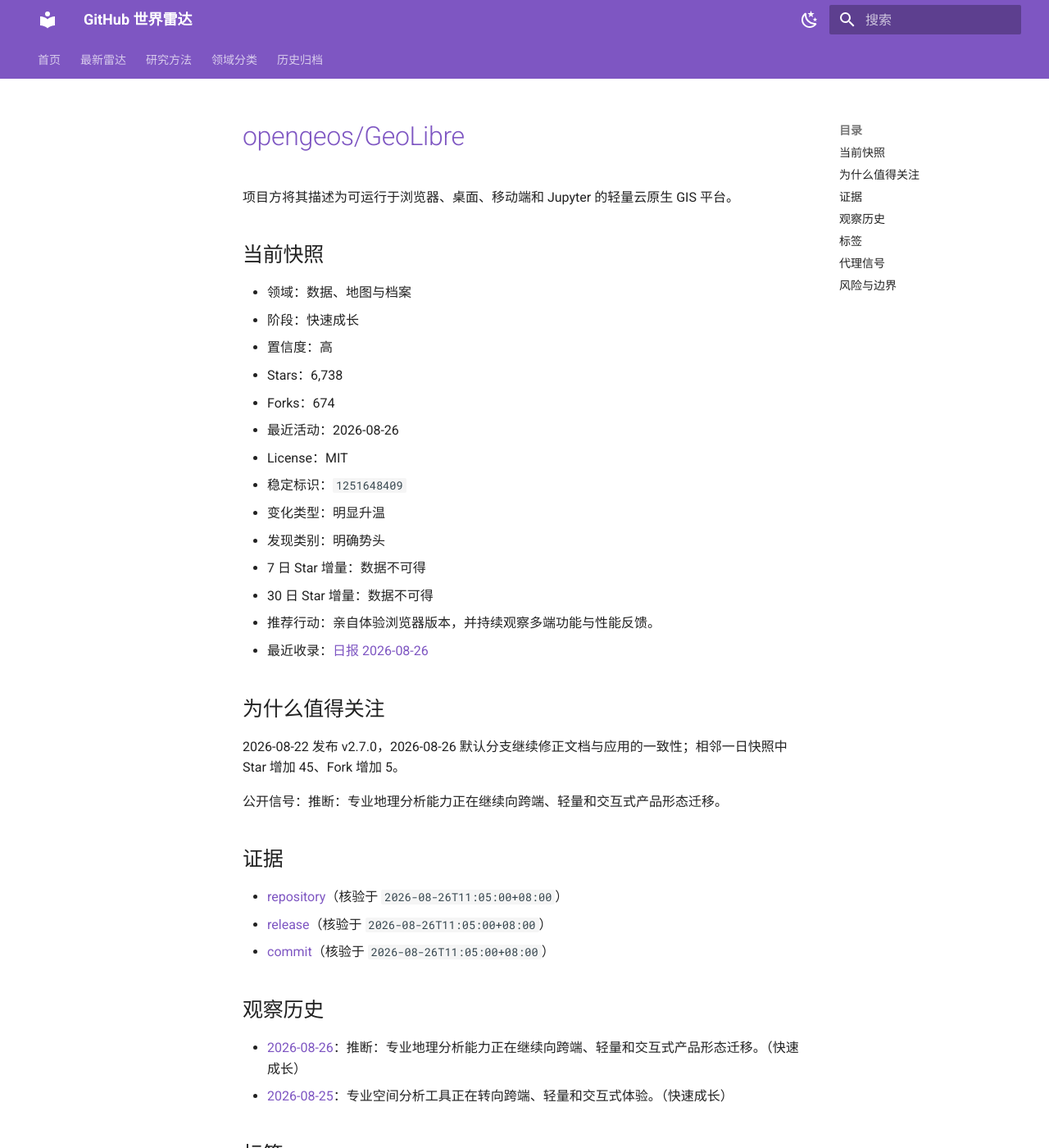
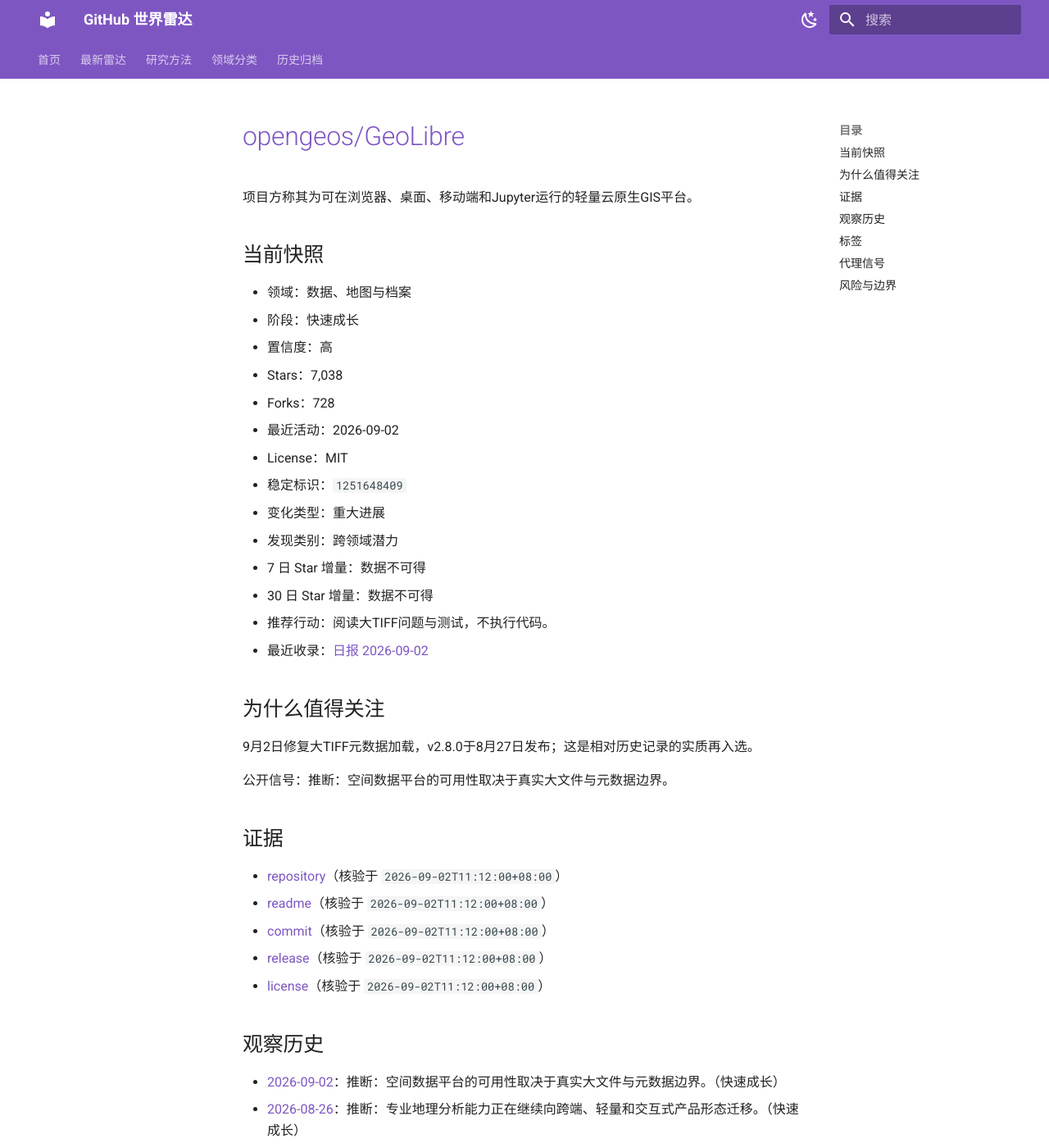
Before and after one commit to 144guanguan/github-world-radar, an MkDocs documentation site: the page built from docs/projects/opengeos--GeoLibre.md, in a window 1280 px wide and 1400 px high. Shown: the whole window at 82% size. Built offline with MkDocs 1.6.1 and Material for MkDocs 9.7.7, drawn with Linux system fonts in a browser that asks for light colours; some of the changed text lies outside the part shown.

Commit message:
radar: daily update 2026-09-02 [run:github-radar-2026-09-02-110044]

```diff
--- /dev/null
+++ b/docs/daily/2026-09-02.md
@@ -0,0 +1,35 @@
+---
+title: "GitHub 世界雷达 · 2026-09-02"
+description: "本期使用 agent-reach 的 GitHub/gh 路由，按科学、气候、公共事务、教育、金融、地图、音乐、硬件、隐私和创作十组实时 Search 建池，再以仓库 API、默认分支 Commit、完整 Release 列表和 README 复核。最终选取10个项目、8个领域，配比为5个明确势头、3个跨领域潜力、2个意外发现；没有让 AI/LLM 占满结果。本期指标核验于北京时间11:00至11:12；GitHub 事件日期为UTC。相对9月1日，GeoLibre 是有实质修复的再入选项目；其余9项首次进入日报。7日/30日没有对全部入选项目都匹配的同一repo历史端点，均为null；未执行候选代码或安装依赖。"
+---
+# GitHub 世界雷达 · 2026-09-02
+
+> 生成时间：`2026-09-02T11:12:00+08:00` · 观察窗口：`2026-08-03` 至 `2026-09-02` · Run：`github-radar-2026-09-02-110044`
+
+本期使用 agent-reach 的 GitHub/gh 路由，按科学、气候、公共事务、教育、金融、地图、音乐、硬件、隐私和创作十组实时 Search 建池，再以仓库 API、默认分支 Commit、完整 Release 列表和 README 复核。最终选取10个项目、8个领域，配比为5个明确势头、3个跨领域潜力、2个意外发现；没有让 AI/LLM 占满结果。本期指标核验于北京时间11:00至11:12；GitHub 事件日期为UTC。相对9月1日，GeoLibre 是有实质修复的再入选项目；其余9项首次进入日报。7日/30日没有对全部入选项目都匹配的同一repo历史端点，均为null；未执行候选代码或安装依赖。
+
+## 今日趋势
+
+- 科学计算与地球系统工具仍在解决具体可靠性：数值核函数、氧气溶解度和大TIFF元数据。
+- 个人数据产品把本地优先、浏览器端处理和音乐库同步落在日常任务中。
+- 低热度公共事务与创作实验仍值得保留，但必须与成熟度和许可证风险分开。
+- 硬件和空间数据的可用性取决于真实数据、版本和边界条件，而非单一热度。
+
+## 跨领域发现
+
+| 项目 | 领域 | 它是什么 | 为什么现在 | 信号 | 阶段 | 置信度 |
+| --- | --- | --- | --- | --- | --- | --- |
+| [ml-rust/numr](../projects/ml-rust--numr.md) | 科学研究 | 项目方称其为受NumPy启发、支持GPU加速的Rust数值计算库。 | 2026-09-02新增注册缓存的单遍CUDA RMSNorm核函数，v0.7.0于8月30日正式发布。 | 推断：科学计算基础库继续把性能优化下沉到可复用算子。 | 早期探索 | 高 |
+| [OceanBioME/OceanBioME.jl](../projects/OceanBioME--OceanBioME.jl.md) | 气候、能源与地球 | 项目方称其用于耦合海洋生物地球化学、碳酸盐化学与物理过程的建模。 | 9月1日合并氧气溶解度拼写修正，最新正式版v0.18.2为8月24日。 | 推断：地球系统模型的细小物理化学参数维护也会影响后续研究可复核性。 | 稳定发展 | 高 |
+| [PetoiCamp/OpenCat-Quadruped-Robot](../projects/PetoiCamp--OpenCat-Quadruped-Robot.md) | 硬件、机器人与 Maker | 项目方称其为面向STEM、DIY和研究的开源四足机器人框架。 | 9月2日主线更新项目成长说明；虽不是固件发布，仓库仍是开放消费级机器人社区的重要样本。 | 推断：机器人教育的价值在于硬件、运动控制和课程社区能否共同复现。 | 稳定发展 | 中 |
+| [Aurtechmx/openlidarviewer](../projects/Aurtechmx--openlidarviewer.md) | 数据、地图与档案 | 项目方称其为完全在浏览器本地运行的LiDAR与点云查看器。 | 9月2日修正按面密度分层平面扫描的逻辑，v0.6.7于8月29日发布。 | 推断：空间数据工具正把本地处理、可视化和隐私边界放进浏览器。 | 早期探索 | 高 |
+| [mithun-srinivas/DoxDock](../projects/mithun-srinivas--DoxDock.md) | 个人生活与生产力 | 项目方称其为100%浏览器内运行、无上传的离线优先PDF和图像工具。 | 9月2日发布v1.13.0。 | 推断：轻量日常文档处理正把隐私和无需账户作为产品体验的一部分。 | 早期探索 | 高 |
+| [mike840609/assets_tracker](../projects/mike840609--assets_tracker.md) | 商业、经济与金融 | 项目方称其为开源自托管的净资产与投资组合跟踪器。 | 9月2日修复定投价格陈旧时的跳过或重新抓取逻辑。 | 推断：个人金融软件的可靠性很大程度取决于价格数据陈旧时是否明确处理。 | 早期探索 | 高 |
+| [ahnafnafee/songmirror](../projects/ahnafnafee--songmirror.md) | 艺术、设计与媒体 | 项目方称其可在多种音乐服务与Jellyfin间自托管同步播放列表。 | 9月2日合并Spotify音乐库行跳过修复。 | 推断：跨平台音乐库的真实难点在匹配、同步与服务边界。 | 早期探索 | 中 |
+| [opengeos/GeoLibre](../projects/opengeos--GeoLibre.md) | 数据、地图与档案 | 项目方称其为可在浏览器、桌面、移动端和Jupyter运行的轻量云原生GIS平台。 | 9月2日修复大TIFF元数据加载，v2.8.0于8月27日发布；这是相对历史记录的实质再入选。 | 推断：空间数据平台的可用性取决于真实大文件与元数据边界。 | 快速成长 | 高 |
+| [civic-dashboard/civic-dashboard-web](../projects/civic-dashboard--civic-dashboard-web.md) | 社会、公共事务与公益 | 项目方称其旨在让多伦多民主信息更容易获取。 | 9月2日新增每周数据概览推送；低热度项目仍在维护公共事务可见性。 | 推断：公共事务工具的长期价值取决于能否持续、可理解地发布信息。 | 早期探索 | 中 |
+| [zz-plant/stims](../projects/zz-plant--stims.md) | 艺术、设计与媒体 | 项目方称其是浏览器原生、受MilkDrop启发的WebGL音乐可视化器。 | 9月2日更新架构提案并修正架构检查声明。 | 推断：小型创作工具也开始把架构可解释性作为可维护性的一部分。 | 概念实验 | 中 |
+
+![本期项目领域分布](../assets/trends-2026-09-02.svg)
+
+![本期变化信号分布](../assets/signals-2026-09-02.svg)
--- a/docs/projects/opengeos--GeoLibre.md
+++ b/docs/projects/opengeos--GeoLibre.md
@@ -1,56 +1,58 @@
 ---
 title: "opengeos/GeoLibre"
-description: "项目方将其描述为可运行于浏览器、桌面、移动端和 Jupyter 的轻量云原生 GIS 平台。"
+description: "项目方称其为可在浏览器、桌面、移动端和Jupyter运行的轻量云原生GIS平台。"
 ---
 # [opengeos/GeoLibre](https://github.com/opengeos/GeoLibre)
 
-项目方将其描述为可运行于浏览器、桌面、移动端和 Jupyter 的轻量云原生 GIS 平台。
+项目方称其为可在浏览器、桌面、移动端和Jupyter运行的轻量云原生GIS平台。
 
 ## 当前快照
 
 - 领域：数据、地图与档案
 - 阶段：快速成长
 - 置信度：高
-- Stars：6,738
-- Forks：674
-- 最近活动：2026-08-26
+- Stars：7,038
+- Forks：728
+- 最近活动：2026-09-02
 - License：MIT
 - 稳定标识：`1251648409`
-- 变化类型：明显升温
-- 发现类别：明确势头
+- 变化类型：重大进展
+- 发现类别：跨领域潜力
 - 7 日 Star 增量：数据不可得
 - 30 日 Star 增量：数据不可得
-- 推荐行动：亲自体验浏览器版本，并持续观察多端功能与性能反馈。
-- 最近收录：[日报 2026-08-26](../daily/2026-08-26.md)
+- 推荐行动：阅读大TIFF问题与测试，不执行代码。
+- 最近收录：[日报 2026-09-02](../daily/2026-09-02.md)
 
 ## 为什么值得关注
 
-2026-08-22 发布 v2.7.0，2026-08-26 默认分支继续修正文档与应用的一致性；相邻一日快照中 Star 增加 45、Fork 增加 5。
+9月2日修复大TIFF元数据加载，v2.8.0于8月27日发布；这是相对历史记录的实质再入选。
 
-公开信号：推断：专业地理分析能力正在继续向跨端、轻量和交互式产品形态迁移。
+公开信号：推断：空间数据平台的可用性取决于真实大文件与元数据边界。
 
 ## 证据
 
-- [repository](https://github.com/opengeos/GeoLibre)（核验于 `2026-08-26T11:05:00+08:00`）
-- [release](https://github.com/opengeos/GeoLibre/releases/tag/v2.7.0)（核验于 `2026-08-26T11:05:00+08:00`）
-- [commit](https://github.com/opengeos/GeoLibre/commit/5ecb05760e622c91f6782b05369a3f74058c0596)（核验于 `2026-08-26T11:05:00+08:00`）
+- [repository](https://github.com/opengeos/GeoLibre)（核验于 `2026-09-02T11:12:00+08:00`）
+- [readme](https://github.com/opengeos/GeoLibre/blob/main/README.md)（核验于 `2026-09-02T11:12:00+08:00`）
+- [commit](https://github.com/opengeos/GeoLibre/commit/a0b256f87689ba263ed4554f28ed0230f7594f22)（核验于 `2026-09-02T11:12:00+08:00`）
+- [release](https://github.com/opengeos/GeoLibre/releases/tag/v2.8.0)（核验于 `2026-09-02T11:12:00+08:00`）
+- [license](https://api.github.com/repos/opengeos/GeoLibre/license)（核验于 `2026-09-02T11:12:00+08:00`）
 
 ## 观察历史
 
+- [2026-09-02](../daily/2026-09-02.md)：推断：空间数据平台的可用性取决于真实大文件与元数据边界。（快速成长）
 - [2026-08-26](../daily/2026-08-26.md)：推断：专业地理分析能力正在继续向跨端、轻量和交互式产品形态迁移。（快速成长）
 - [2026-08-25](../daily/2026-08-25.md)：专业空间分析工具正在转向跨端、轻量和交互式体验。（快速成长）
 
 ## 标签
 
-`gis` · `geospatial` · `maplibre` · `duckdb`
+`gis` · `raster` · `geospatial` · `tiff`
 
 ## 代理信号
 
-- 相邻一日快照净增 45 Star 和 5 Fork
-- 四天内发布 v2.7.0
-- 观察当日仍有默认分支提交
+- 大TIFF元数据修复
+- 相对8月25快照Stars从6693到7038，但不是精确7日端点
 
 ## 风险与边界
 
-- 项目成立仅约三个月，多端行为一致性和大数据性能仍需长期验证。
-- 本期最新提交偏文档一致性修复，不应表述为核心能力突破。
+- 未加载真实遥感文件，性能与地理正确性未验证。
+- 云与数据源配置可能带来权限和费用边界。
```
Also changed, not shown: README.md (+2 -2 lines), data/generated/README-radar.md (+2 -2 lines), docs/index.md (+2 -1 lines), docs/indexes/domains.md (+10 -1 lines), docs/indexes/rising.md (+1 -1 lines), docs/indexes/surprising.md (+2 -0 lines), docs/projects/Aurtechmx--openlidarviewer.md (added, +56 -0 lines), docs/projects/OceanBioME--OceanBioME.jl.md (added, +56 -0 lines), docs/projects/PetoiCamp--OpenCat-Quadruped-Robot.md (added, +56 -0 lines), docs/projects/ahnafnafee--songmirror.md (added, +56 -0 lines), docs/projects/civic-dashboard--civic-dashboard-web.md (added, +56 -0 lines), docs/projects/mike840609--assets_tracker.md (added, +56 -0 lines), docs/projects/mithun-srinivas--DoxDock.md (added, +56 -0 lines), docs/projects/ml-rust--numr.md (added, +56 -0 lines), 3 more files, 1 other file.
